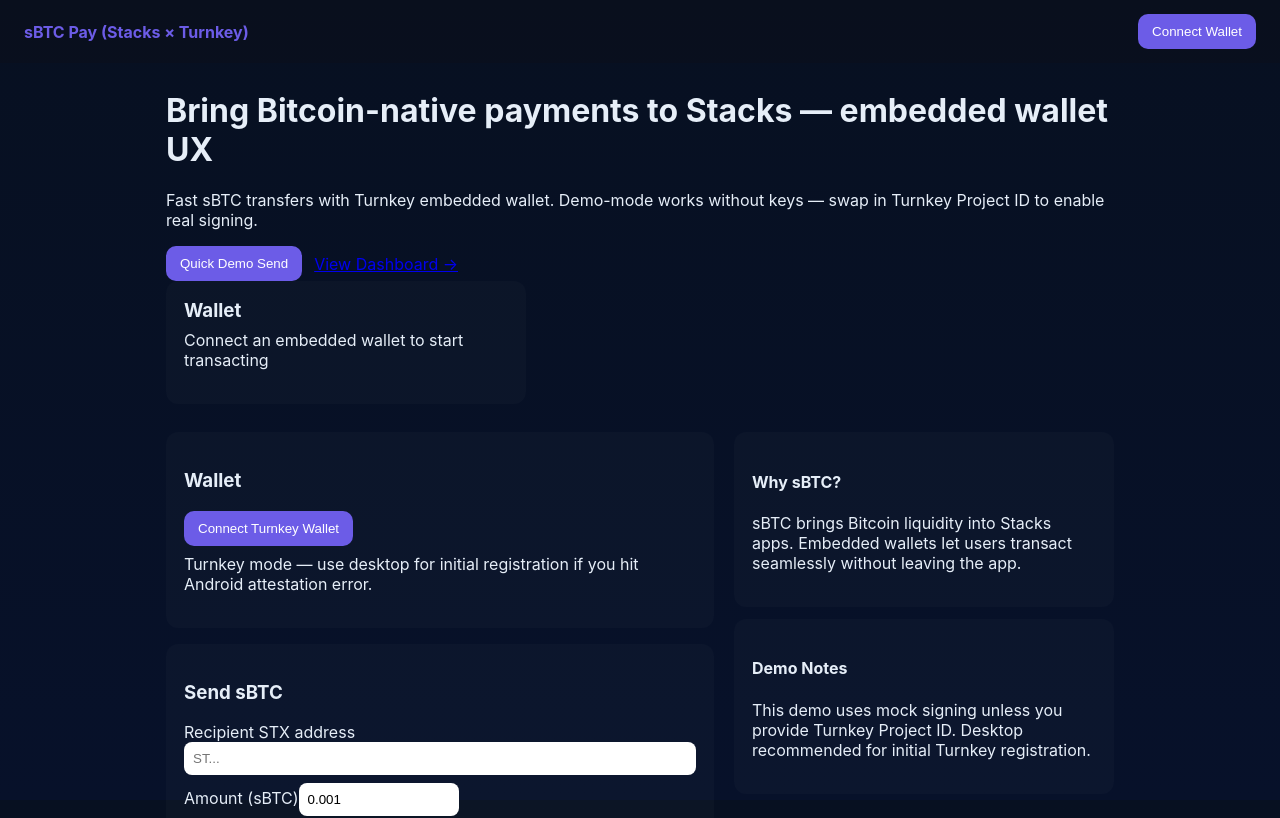
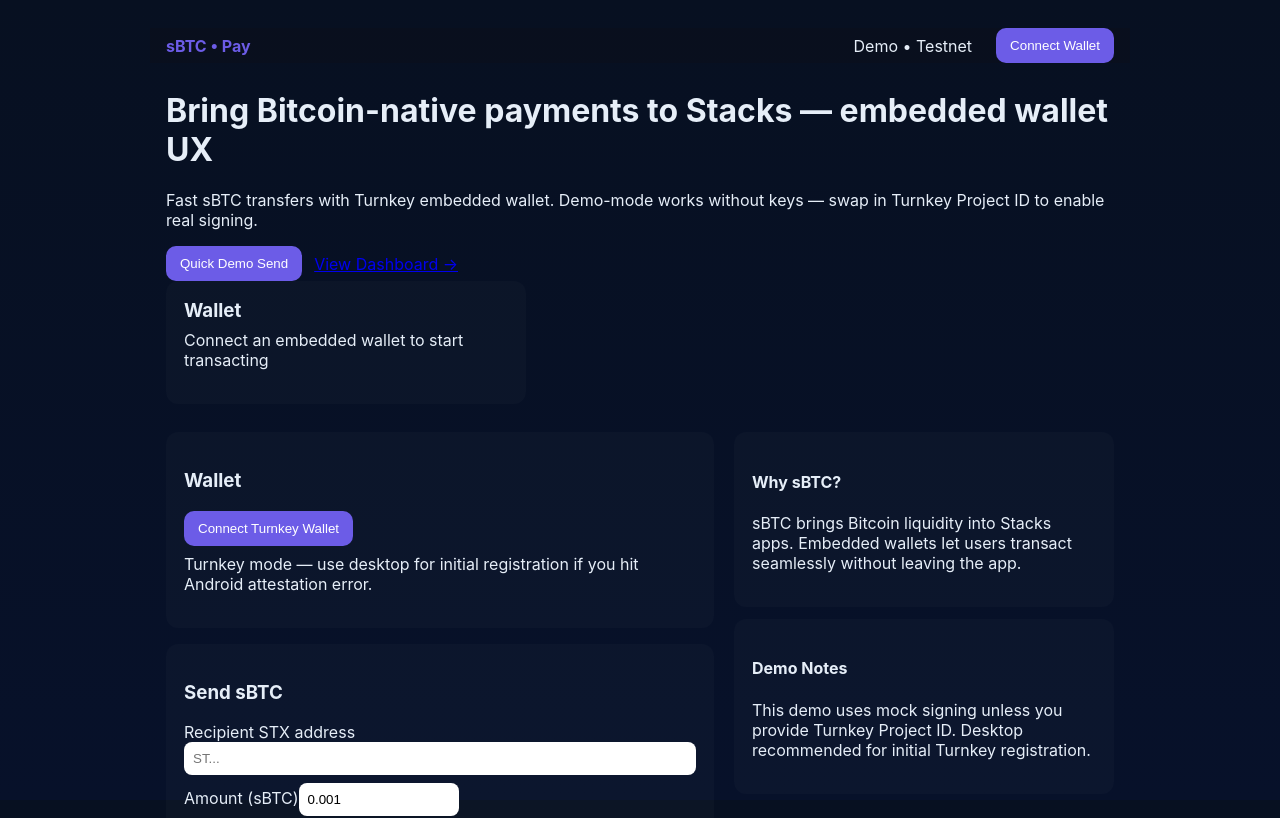
Before and after one commit to Dami99-b/turnkeys-stacks-sbtc-mvp, a Next.js app: page / in a window 1280 px wide. Shown: the top 818 px of the page. Built offline with nearby package versions, Linux system fonts and the light colour scheme; no server answers.

Commit message:
Update Navbar.js

```diff
--- a/components/Navbar.js
+++ b/components/Navbar.js
@@ -1,12 +1,13 @@
 export default function Navbar({ onConnect, connected }) {
   return (
-    <header className="nav">
-      <div className="logo">sBTC Pay (Stacks × Turnkey)</div>
-      <div>
-        <button className="btn" onClick={onConnect}>
-          {connected ? `Connected: ${connected.slice(0,8)}…` : 'Connect Wallet'}
+    <div className="nav container">
+      <div className="logo">sBTC • Pay</div>
+      <div style={{display:'flex',gap:12,alignItems:'center'}}>
+        <nav className="muted" style={{marginRight:12}}>Demo • Testnet</nav>
+        <button className="btn small" onClick={onConnect}>
+          { connected ? `${connected.slice(0,8)}…` : 'Connect Wallet' }
         </button>
       </div>
-    </header>
+    </div>
   );
 }
```
